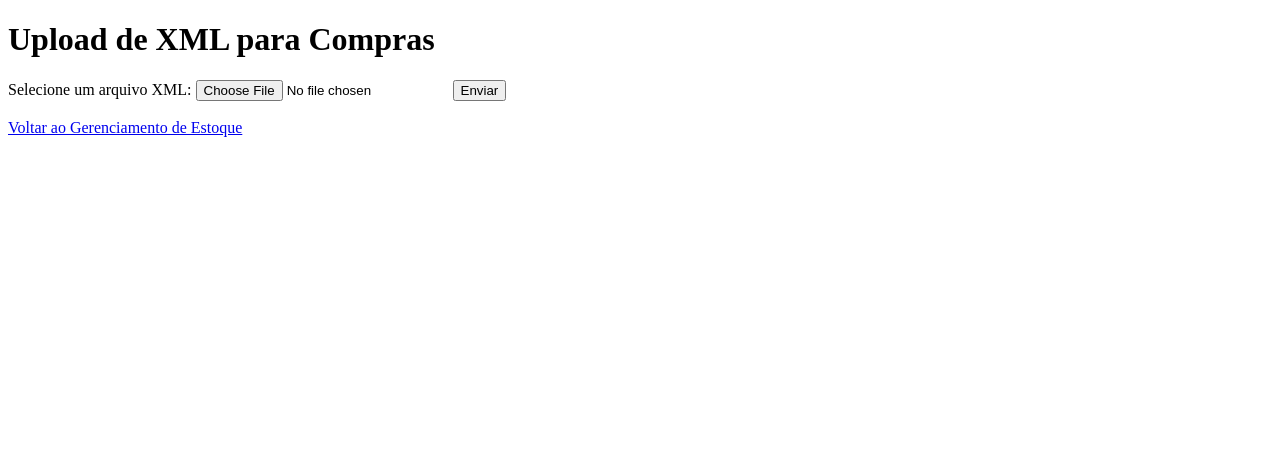
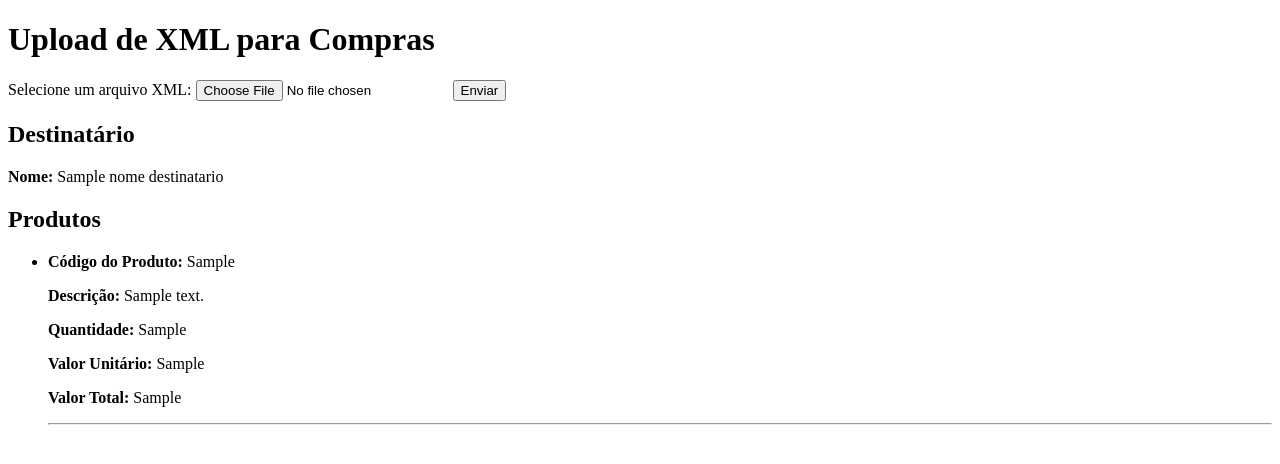
Before and after one commit to zemarao/Projetoloja, a Flask app: template templates/compras.html in a window 1280 px wide. Shown: the top 464 px of the page. Run offline with Flask 2, Linux system fonts and the light colour scheme; the template is opened without the code that fills it: most values are stand-ins (such as "Sample title", 1, 10 or a date in 2020).

Commit message:
Modulariza processamento de XML e integra na seção Compras

```diff
--- a/main.py
+++ b/main.py
@@ -1,9 +1,9 @@
-from flask import Flask, render_template, request, redirect, url_for
+from flask import Flask, render_template, request
 import os
-import xmltodict
 from sqlalchemy import create_engine, Column, Integer, String
 from sqlalchemy.ext.declarative import declarative_base
 from sqlalchemy.orm import sessionmaker
+from processa_xml import processar_xml  # Importa a função modularizada
 
 app = Flask(__name__)
 
@@ -16,7 +16,6 @@ engine = create_engine(DATABASE_URL)
 Session = sessionmaker(bind=engine)
 session = Session()
 Base = declarative_base()
-
 
 # Modelo de Produto
 class Produto(Base):
@@ -44,29 +43,29 @@ def estoque():
 def compras():
     if request.method == 'POST':
         # Verifica se um arquivo foi enviado
-        if 'file' not in request.files:
+        if 'file' not in request.files or request.files['file'].filename == '':
             return "Nenhum arquivo enviado."
+
         file = request.files['file']
-
-        # Processa o arquivo XML
         if file.filename.endswith('.xml'):
-            data = xmltodict.parse(file.read())
-            produtos = data['produtos']['produto']
+            # Chama a função modular para processar o XML
+            nome_destinatario, produtos = processar_xml(file.read())
 
             # Insere os produtos no banco de dados
-            for p in produtos:
-                produto = Produto(
-                    nome=p['nome'],
-                    quantidade=int(p['quantidade']),
-                    preco=p['preco']
+            for produto in produtos:
+                novo_produto = Produto(
+                    nome=produto['Descrição do Produto'],
+                    quantidade=int(float(produto['Quantidade Comercial'])),  # Converte para int
+                    preco=produto['Valor Unitário Comercial']
                 )
-                session.add(produto)
+                session.add(novo_produto)
             session.commit()
-            return "Produtos adicionados com sucesso ao estoque!"
+
+            return render_template('compras.html', nome_destinatario=nome_destinatario, produtos=produtos)
         else:
             return "Formato de arquivo não suportado. Envie um arquivo XML."
 
-    return render_template('compras.html')
+    return render_template('compras.html', nome_destinatario=None, produtos=None)
 
 # Sub-seções de Gerenciamento de Estoque
 @app.route('/estoque/transferencia')
@@ -77,7 +76,7 @@ def transferencia():
 def consignados():
     return "<h2>Consignados</h2><p>Conteúdo sobre consignados.</p>"
 
-# Outras seções (Vendas, Clientes, etc.) continuam como antes
+# Outras seções (Vendas, Clientes, etc.)
 @app.route('/vendas')
 def vendas():
     return "<h2>Vendas</h2><p>Conteúdo sobre vendas.</p>"
--- a/templates/compras.html
+++ b/templates/compras.html
@@ -11,7 +11,24 @@
         <input type="file" name="file" id="file" accept=".xml" required>
         <button type="submit">Enviar</button>
     </form>
-    <br>
-    <a href="/estoque">Voltar ao Gerenciamento de Estoque</a>
+
+    {% if nome_destinatario %}
+        <h2>Destinatário</h2>
+        <p><strong>Nome:</strong> {{ nome_destinatario }}</p>
+
+        <h2>Produtos</h2>
+        <ul>
+            {% for produto in produtos %}
+                <li>
+                    <p><strong>Código do Produto:</strong> {{ produto['Código do Produto'] }}</p>
+                    <p><strong>Descrição:</strong> {{ produto['Descrição do Produto'] }}</p>
+                    <p><strong>Quantidade:</strong> {{ produto['Quantidade Comercial'] }}</p>
+                    <p><strong>Valor Unitário:</strong> {{ produto['Valor Unitário Comercial'] }}</p>
+                    <p><strong>Valor Total:</strong> {{ produto['Valor Total do Produto'] }}</p>
+                </li>
+                <hr>
+            {% endfor %}
+        </ul>
+    {% endif %}
 </body>
 </html>
```
Also changed, not shown: processa_xml.py (added, +71 -0 lines).
